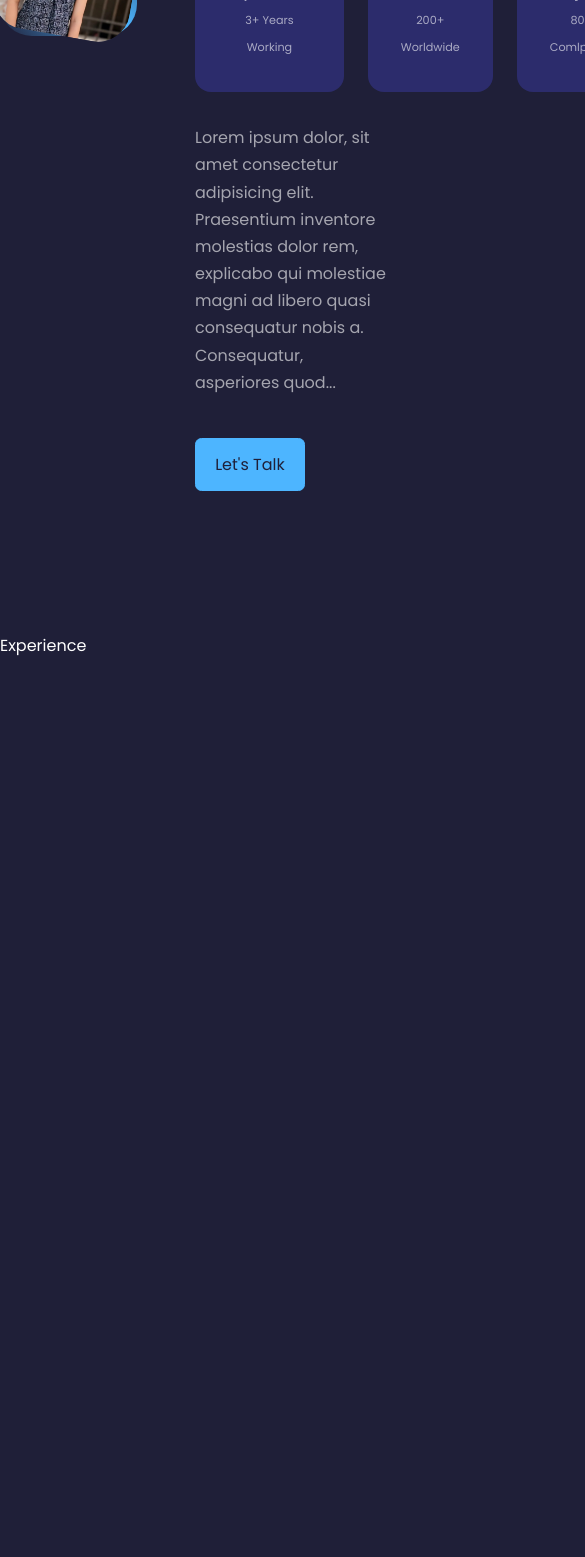
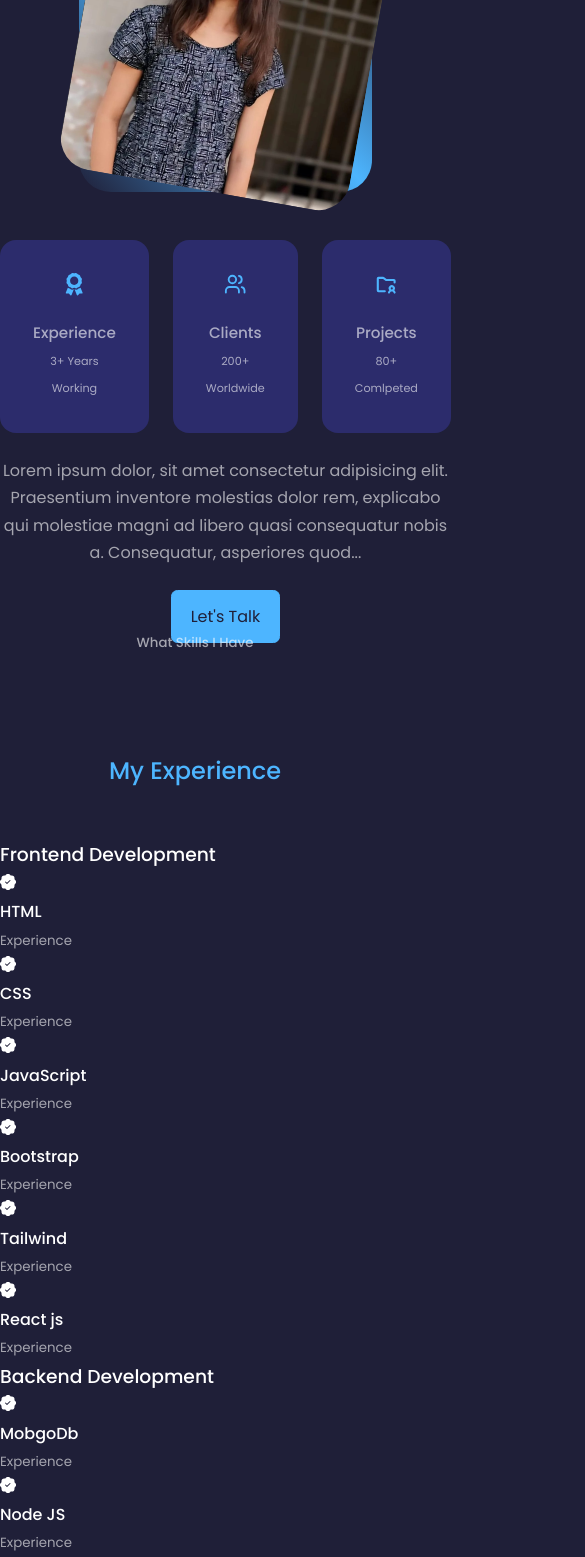
Before and after one commit to VaishnaviMane2929/Portfolioweb, a React (Create React App) app: page / in a window 390 px wide. Shown: the part 1360-2917 px from the top of the page, 585 px wide, since content can reach past the window. Built offline with nearby package versions, Linux system fonts and the light colour scheme; a web font is replaced by a local one.

Commit message:
add the skills

```diff
--- a/src/Componantes/About/about.css
+++ b/src/Componantes/About/about.css
@@ -57,3 +57,40 @@
    color: var(--color-light);
 
 }
+
+
+/* ===========media queries(medium devices)========== */
+
+@media screen and (max-width:1024px) {
+   .about_container {
+    grid-template-columns:1fr;
+    gap: 0;
+   }
+   .about  {
+    width: 50%;
+    margin: 2rem auto 4rem;
+
+   }
+   .about_content p {
+    margin: 1fr 0 1.5rem;
+
+   }
+}
+/* ============media queries(small devices)========== */
+
+@media screen and (max-width:600px) {
+    .about_me {
+        width: 65%;
+        margin: 0 auto 3rem;
+    }
+  .about_card {
+    grid-template-columns: 1fr 1fr;
+    gap: 1rem;
+  }
+  .about_content {
+    text-align: center;
+  }
+  .about_content p {
+    margin: 1.5rem 0;
+  }
+}
--- a/src/Componantes/experience/Experience.jsx
+++ b/src/Componantes/experience/Experience.jsx
@@ -1,9 +1,87 @@
 import React from 'react'
 import './experience.css'
+import { BsFillPatchCheckFill } from "react-icons/bs";
+
 
 const Experience = () => {
   return (
-    <section id='experience'>Experience</section>
+    <section id='experience'>
+      <h5>What Skills I Have</h5>
+      <h2>My Experience</h2>
+
+      <div className='container experience_container'>
+        <div className='experience_frontend'>
+          <h3>Frontend Development</h3>
+          <div className='experience_content'>
+            <article className='experience_details'>
+            <BsFillPatchCheckFill />
+            <h4>HTML</h4>
+            <small className='text-light'>Experience</small>
+            </article>
+            <article className='experience_details'>
+            <BsFillPatchCheckFill />
+            <h4>CSS</h4>
+            <small className='text-light'>Experience</small>
+            </article>
+            <article className='experience_details'>
+            <BsFillPatchCheckFill />
+            <h4>JavaScript</h4>
+            <small className='text-light'>Experience</small>
+            </article>
+            <article className='experience_details'>
+            <BsFillPatchCheckFill />
+            <h4>Bootstrap</h4>
+            <small className='text-light'>Experience</small>
+            </article>
+            <article className='experience_details'>
+            <BsFillPatchCheckFill />
+            <h4>Tailwind</h4>
+            <small className='text-light'>Experience</small>
+            </article>
+            <article className='experience_details'>
+            <BsFillPatchCheckFill />
+            <h4>React js</h4>
+            <small className='text-light'>Experience</small>
+            </article>
+          </div>
+        </div>
+        {/* ==============end the frontend=============== */}
+        <h3>Backend Development</h3>
+          <div className='experience_content'>
+            <article className='experience_details'>
+            <BsFillPatchCheckFill />
+            <h4>MobgoDb</h4>
+            <small className='text-light'>Experience</small>
+            </article>
+            <article className='experience_details'>
+            <BsFillPatchCheckFill />
+            <h4>Node JS</h4>
+            <small className='text-light'>Experience</small>
+            </article>
+            <article className='experience_details'>
+            <BsFillPatchCheckFill />
+            <h4>PHP</h4>
+            <small className='text-light'>Experience</small>
+            </article>
+            <article className='experience_details'>
+            <BsFillPatchCheckFill />
+            <h4>MySQL</h4>
+            <small className='text-light'>Experience</small>
+            </article>
+            <article className='experience_details'>
+            <BsFillPatchCheckFill />
+            <h4>Python</h4>
+            <small className='text-light'>Experience</small>
+            </article>
+
+          </div>
+
+        <div className='experience_backend'>
+
+        </div>
+
+      </div>
+    </section>
   )
 }
 
```
